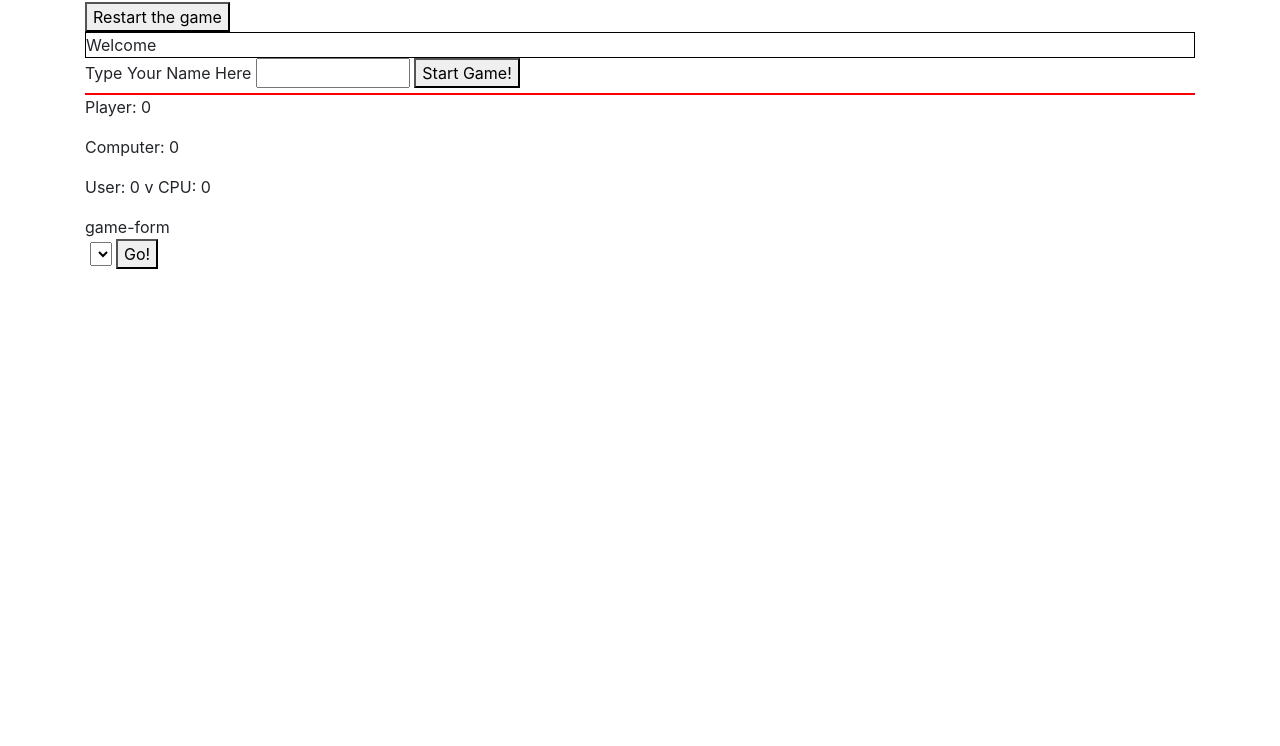
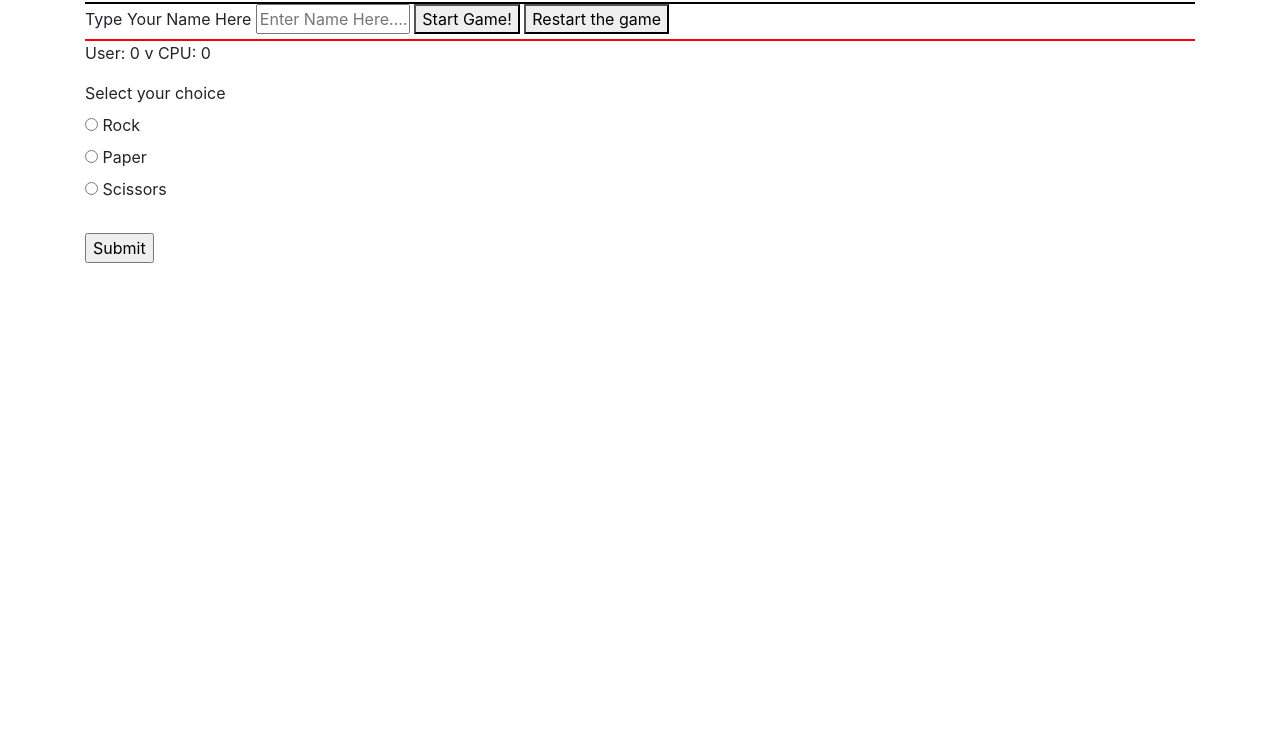
Before and after one commit to it3049c-fall22-henderson/rock-paper-scissors-Tmal1652, a plain HTML site: page index.html in a window 1280 px wide. Shown: the part 54-800 px from the top of the page. Drawn offline with Linux system fonts and the light colour scheme.

Commit message:
Update index.html

```diff
--- a/index.html
+++ b/index.html
@@ -14,33 +14,35 @@
     <div class="container">
         <!-- WORK FROM INSIDE THIS CONTAINER-->
     <h1>Rock Paper Scissors</h1>
-    <button id="restart" class="restart-button">Restart the game</button>
-    <div id="welcome-screen">Welcome</div>
+    <div id="welcome-screen"></div>
 
     <form id="name-form"></form>
 
-    <div>
+
 
     <label for="name">Type Your Name Here</label>
 
     <input type="text" id="username" name="username" required
-       minlength="4" maxlength="8" size="10">
+       minlength="4" maxlength="8" size="10" placeholder="Enter Name Here....">
 
     <button id="start-game-button">Start Game!</button>
+    <button id="restart" class="restart-button">Restart the game</button>
+
+    <div id="game-screen"></div>
+    <div id="score-tally" class="score">
+        <p>User: 0 v CPU: 0</p>
     </div>
-    <div id="game-screen"></div>
-    <div id="score-tally"></div>
-    <div id="score" class="score">
-        <p>Player: 0 </p>
-        <p>Computer: 0 </p>
-    </div>
-    <p>User: 0 v CPU: 0</p>
-    <form>game-form</form>
-    <div>
-        <label></label>
-        <select></select>
-        <button>Go!</button>
-    </div>
+    <label>Select your choice</label>
+    <form action="/action_page.php">
+        <input type="radio" id="rock" name="pick" value="ROCK">
+        <label for="rock">Rock</label><br>
+        <input type="radio" id="paper" name="pick" value="PAPER">
+        <label for="paper">Paper</label><br>
+        <input type="radio" id="scissors" name="pick" value="scissors">
+        <label for="scissors">Scissors</label><br><br>
+        <input type="submit" value="Submit">
+      </form>
+
     </div>
 
     <!-- Our own Scripts -->
```
